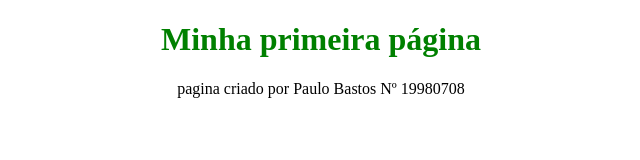
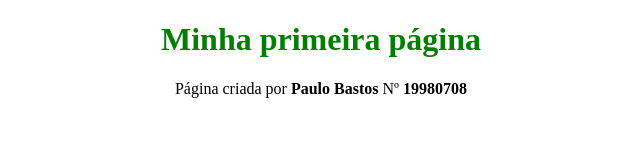
Before and after one commit to 19980708-UAL/PBastos.github.io, a plain HTML site: page index.html in a window 1280 px wide. Shown: the full height of the page, 319-959 px from the left. Drawn offline with Linux system fonts and the light colour scheme.

Commit message:
Update index.html

```diff
--- a/index.html
+++ b/index.html
@@ -6,6 +6,6 @@
 </html>
 <body><div width="100" align="center">
     <h1><font color="green"> Minha primeira página </font></h1>
-    <p width="100%" align="center">pagina criado por Paulo Bastos Nº 19980708 </p>
+    <p width="100%" align="center">Página criada por <b>Paulo Bastos</b> Nº <b>19980708</b> </p>
 </body>
 </html>
```
